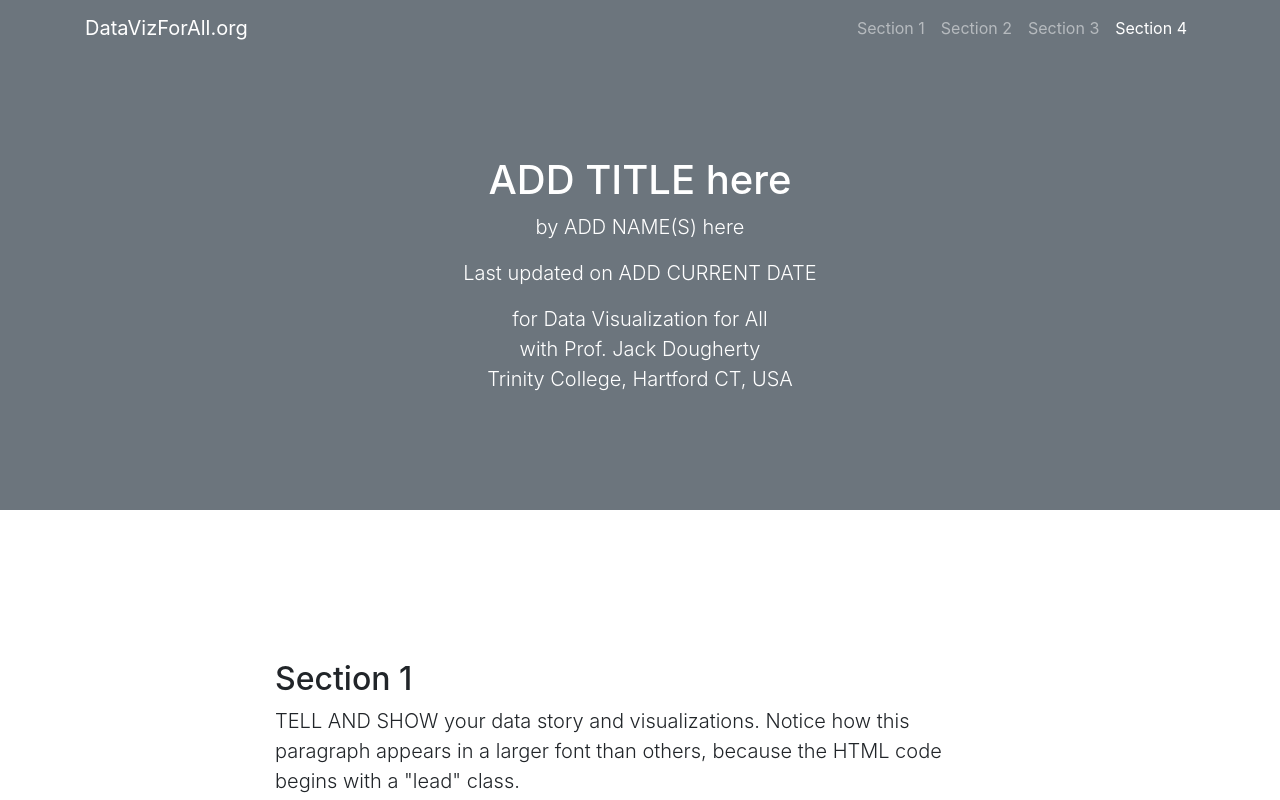
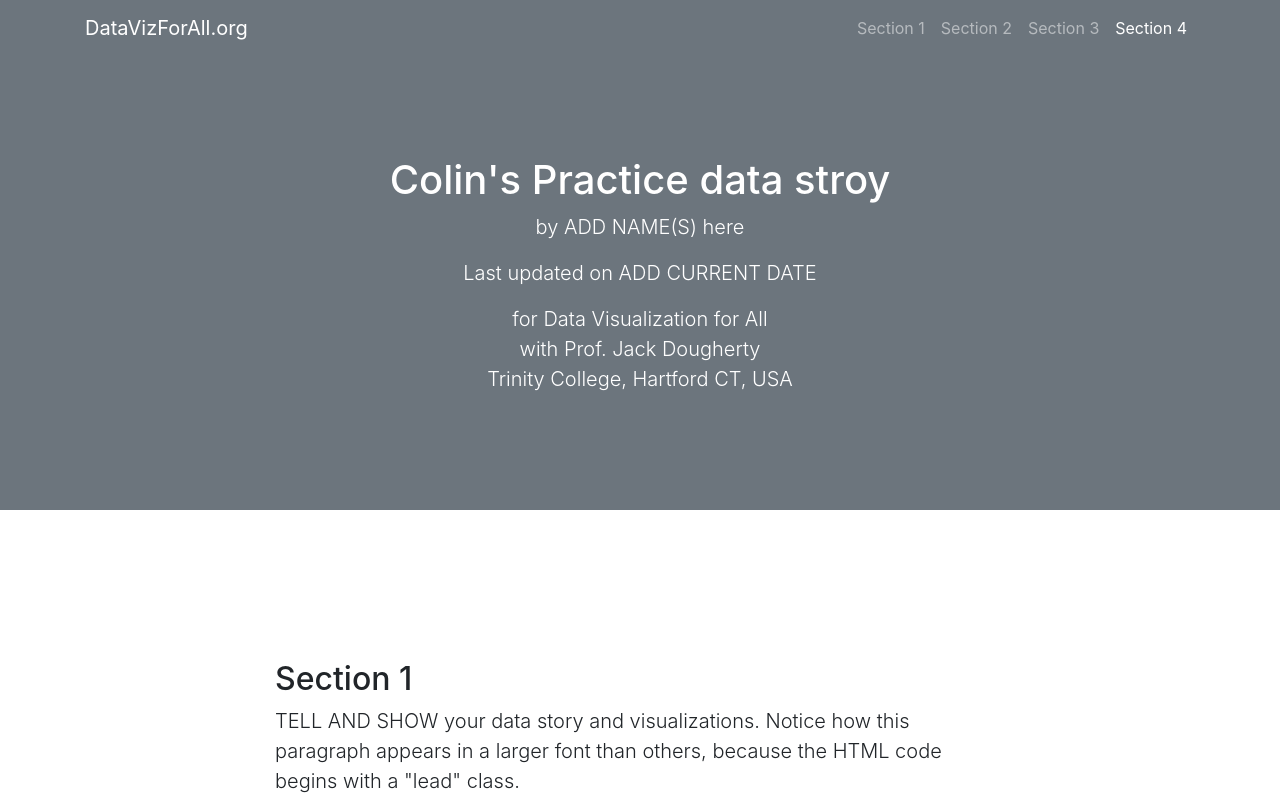
Before and after one commit to ColinLeonard1/Johnson-Practice, a plain HTML site: page index.html in a window 1280 px wide. Shown: the top 800 px of the page. Drawn offline with nearby package versions, Linux system fonts and the light colour scheme.

Commit message:
Update index.html

```diff
--- a/index.html
+++ b/index.html
@@ -8,7 +8,7 @@
   <meta name="description" content="">
   <meta name="author" content="">
 
-  <title>Data Story</title>
+  <title>Practice</title>
 
   <!-- jQuery -->
   <script src="https://code.jquery.com/jquery-3.6.1.min.js" integrity="sha256-o88AwQnZB+VDvE9tvIXrMQaPlFFSUTR+nldQm1LuPXQ=" crossorigin="anonymous"></script>
@@ -53,7 +53,7 @@
 
   <header class="bg-secondary text-white">
     <div class="container text-center">
-      <h1>ADD TITLE here</h1>
+      <h1>Colin's Practice data stroy</h1>
       <p class="lead">by ADD NAME(S) here</p>
       <p class="lead">Last updated on ADD CURRENT DATE</p>
       <p class="lead">for Data Visualization for All</br>with Prof. Jack Dougherty</br>Trinity College, Hartford CT, USA</p>
```
